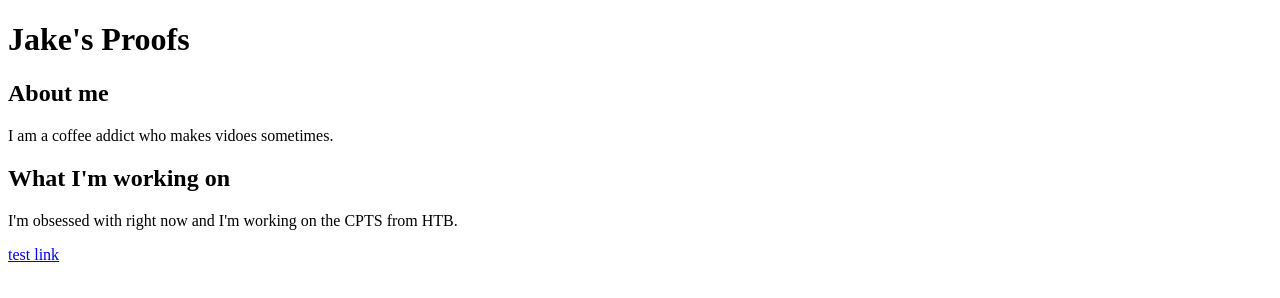
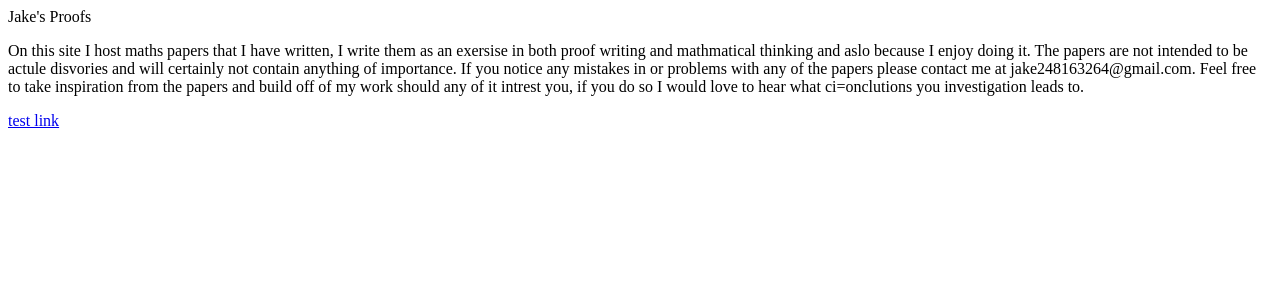
Before and after one commit to Jakes-proofs/papers, a plain HTML site: page index.html in a window 1280 px wide. Drawn offline with Linux system fonts and the light colour scheme.

Commit message:
Update index.html

```diff
--- a/index.html
+++ b/index.html
@@ -1,18 +1,16 @@
 <!DOCTYPE html>
 <html>
-    <h1>
+    <head>
         <meta charset="utf-8">
         <meta name="viewport" content="width=device-width, initial-scale=1, shrink-to-fit=no">
         <t>Jake's Proofs</t>
-    </h1>
+    </head>
     <body>
-        <h2>About me</h2>
+
         <p>
-            I am a coffee addict who makes vidoes sometimes.
-        </p>
-        <h2>What I'm working on</h2>
-        <p>
-            I'm obsessed with right now and I'm working on the CPTS from HTB.
+            On this site I host maths papers that I have written, I write them as an exersise in both proof writing and mathmatical thinking and aslo because I enjoy doing it. The papers are not intended to be actule disvories
+            and will certainly not contain anything of importance. If you notice any mistakes in or problems with any of the papers please contact me at jake248163264@gmail.com. Feel free to take inspiration from the papers
+            and build off of my work should any of it intrest you, if you do so I would love to hear what ci=onclutions you investigation leads to.
         </p>
         <a href="/papers/testpage.html">test link</a>
     </body>
```
